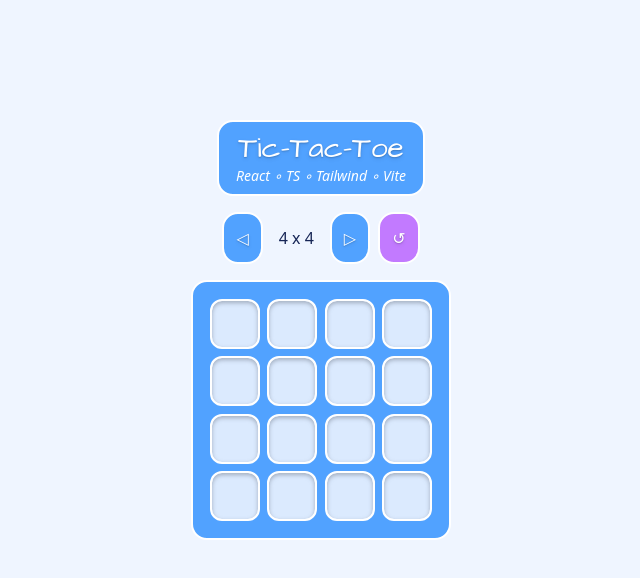
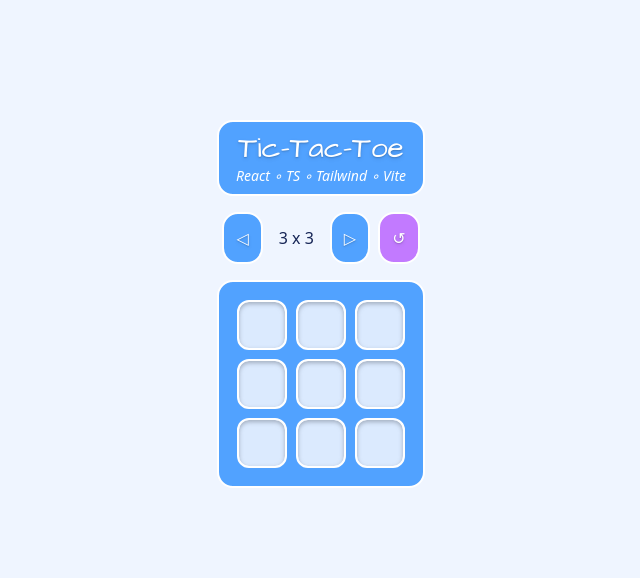
Before and after one commit to LinneaToth/TicTacToe, a React (Vite) app: page / in a window 1280 px wide. Shown: the top 578 px of the page, without its empty margins (319-959 px from the left). Built offline with nearby package versions, Linux system fonts and the light colour scheme.

Commit message:
single array board  kind of working

```diff
--- a/index.html
+++ b/index.html
@@ -3,9 +3,9 @@
 
 <head>
   <meta charset="UTF-8" />
-  <link rel="icon" type="image/svg+xml" href="/vite.svg" />
+  <link rel="icon" type="image/png" href="/favicon.ico">
   <meta name="viewport" content="width=device-width, initial-scale=1.0" />
-  <title>Vite + React + TS</title>
+  <title>Tic! Tac! TOE!</title>
 </head>
 
 <body>
--- a/src/App.tsx
+++ b/src/App.tsx
@@ -22,7 +22,7 @@ function App() {
         </h2>
       </header>
       <main className="flex h-full w-full content-center justify-center">
-        <Game unitSize={unitSize} />
+        <Game unitSize={unitSize} maxSize={5} minSize={3} />
       </main>
     </div>
   );
--- a/src/components/Game.tsx
+++ b/src/components/Game.tsx
@@ -1,20 +1,13 @@
-import React, { useState, useEffect, useRef } from "react";
+import React, { useState, useEffect } from "react";
 import { type Field, type Board, type GameProps } from "../types/types";
 import GameField from "./GameField";
 import Options from "./Options.tsx";
 
 interface GameProps {
   unitSize: number;
+  maxSize: number;
+  minSize: number;
 }
-
-export default function Game({ unitSize }: GameProps): React.JSX.Element {
-  const maxSize: number = 5;
-  const minSize: number = 3;
-  const [boardSize, setBoardSize] = useState<number>(4);
-  const winRef = useRef(boardSize);
-  const [board, setBoard] = useState<Board>(newBoard(boardSize));
-  const [isPlayerOneActive, setIsPlayerOneActive] = useState<boolean>(true);
-  const [gameOver, setGameOver] = useState<boolean>(false);
 
 const gameWidths: string[] = [
   `grid-cols-3`,
@@ -26,6 +19,17 @@ export default function Game({ unitSize }: GameProps): React.JSX.Element {
   `grid-cols-9`,
   `grid-cols-19`,
 ];
+
+export default function Game({
+  unitSize,
+  maxSize,
+  minSize,
+}: GameProps): React.JSX.Element {
+  const [boardSize, setBoardSize] = useState<number>(3);
+  const [board, setBoard] = useState<Board>(newBoard(boardSize));
+  const [isPlayerOneActive, setIsPlayerOneActive] = useState<boolean>(true);
+  const [gameOver, setGameOver] = useState<boolean>(false);
+
   const gridCols: string = gameWidths[boardSize - 3];
   const padding: number = 15;
   const boardWidth: string =
@@ -33,81 +37,106 @@ export default function Game({ unitSize }: GameProps): React.JSX.Element {
     (2 * padding + (Number(boardSize - 3) - 1)) * 2 +
     "px";
 
+  function newBoard(size: number = 3): Board {
+    if (size < minSize || size > maxSize) {
+      throw new Error(
+        `We like flexibility, but some boundaries in life are in order! Game board size can range from ${minSize} to ${maxSize}. Sorry.`,
+      );
+    }
+    return Array.from({ length: size * size }, (_, i) => ({
+      status: "",
+      winner: false,
+      id: i,
+    }));
+  }
+  console.log(board);
+
   useEffect(() => {
-    checkWinner(isPlayerOneActive ? "O" : "X");
-  }, [board]); //check winner
+    if (gameOver) return; //Guard, ensuring I don't get an infinite loop where the effect changes the board AND listens for board changes
+    const playerName = isPlayerOneActive ? "O" : "X";
 
-  function checkWinner(playerName: string) {
+    function showWinningFields(winningIndexes: number[]) {
+      const boardWithWinners: Board = [...board];
+      winningIndexes.forEach(
+        (winner) => (boardWithWinners[winner].winner = true),
+      );
+      setBoard(boardWithWinners);
+    }
+
+    //Check rows & columns
+    for (let i = 0; i < boardSize; i++) {
+      const winnersCol: number[] = [];
+      const col: Field[] = board.filter((_, index) => {
+        if (index % boardSize === i) winnersCol.push(index);
+        return index % boardSize === i;
+      });
+
+      if (col.every((f) => f.status === playerName)) {
+        console.log(playerName + " won!");
+        showWinningFields(winnersCol);
+        setGameOver(true);
+        return;
+      }
+
+      const row: Field[] = board.slice(
+        i * boardSize,
+        i * boardSize + boardSize,
+      );
+
+      if (row.every((f) => f.status === playerName)) {
+        const winnersRow: number[] = [];
+        for (let j = 0; j < boardSize; j++) {
+          winnersRow.push(boardSize * i + j);
+        }
+        showWinningFields(winnersRow);
+        setGameOver(true);
+      }
+    }
+
+    //Check diagonals
+    let rowCount: number = 0;
+    const diagonalDown: Field[] = board.filter((_, index) => {
+      if (index % boardSize === 0) rowCount++;
+      return index % boardSize === rowCount - 1;
+    });
+    let colCount = boardSize;
+    const diagonalUp: Field[] = board.filter((_, index) => {
+      if (index % boardSize === 0) colCount--;
+      return index % boardSize === colCount;
+    });
+    if (
+      diagonalUp.every((f) => f.status === playerName) ||
+      diagonalDown.every((f) => f.status === playerName)
+    ) {
+      console.log(playerName + " won!");
+      setGameOver(true);
+      return;
+    }
+
     // Check draw
-    const drawChecked = board.map((row) =>
-      row.every((field) => field.status !== ""),
-    );
-    if (drawChecked.every((checkedRow) => checkedRow === true)) {
+    if (board.every((field) => field.status !== "")) {
       console.log("it's a draw.");
       setGameOver(true);
     }
+  }, [board, isPlayerOneActive, boardSize, gameOver]); //check winner
 
-    //Check rows
-    for (let row = 0; row < board.length; row++) {
-      if (board[row].every((field) => field.status === playerName)) {
-        setGameOver(true);
-        board[row].map((field) => (field.winner = true));
-        console.log(playerName + " has won");
-        return;
-      }
-    }
-
-    //Check columns
-    for (let col = 0; col < boardSize; col++) {
-      if (board.every((row) => row[col].status === playerName)) {
-        setGameOver(true);
-        console.log(playerName + " has won");
-        board.map((row) => (row[col].winner = true));
-        return;
-      }
-    }
-
-    //Check diagonal
-    if (board.every((row, index) => row[index].status === playerName)) {
-      board.map((row, index) => {
-        row[index].winner = true;
-      });
-      setGameOver(true);
-      console.log(playerName + " has won");
-      return;
-    }
-
-    //Check reverse diagonal
-    if (
-      board.every(
-        (row, index) => row[boardSize - index - 1].status === playerName,
-      )
-    ) {
-      board.map((row, index) => {
-        row[boardSize - index - 1].winner = true;
-      });
-      setGameOver(true);
-      console.log(playerName + " has won");
-      return;
-    }
-  }
-
-  function onIncreaseSize() {
-    if (boardSize === maxSize) return;
-    const newBoardSize = boardSize + 1;
+  function handleChangeSize(change: number): void {
+    if (boardSize + change > maxSize || boardSize + change < minSize) return;
+    const newBoardSize = boardSize + change;
     setBoardSize(newBoardSize);
     const updatedBoard: Board = newBoard(newBoardSize);
     setBoard(updatedBoard);
     setGameOver(false);
   }
 
-  function onDecreaseSize(): void {
-    if (boardSize === minSize) return;
-    const newBoardSize = boardSize - 1;
-    setBoardSize(newBoardSize);
-    const updatedBoard: Board = newBoard(newBoardSize);
-    setBoard(updatedBoard);
-    setGameOver(false);
+  function handleFieldClick(index: number) {
+    if (gameOver) return;
+    handleTurn();
+    if (board[index].status !== "") return;
+
+    const newBoard: Board = [...board];
+    newBoard[index].status = isPlayerOneActive ? "X" : "O";
+    setBoard(newBoard);
   }
 
   function clearBoard(): void {
@@ -119,58 +148,14 @@ export default function Game({ unitSize }: GameProps): React.JSX.Element {
     setIsPlayerOneActive((isPlayerOneActive: boolean) => !isPlayerOneActive);
   }
 
-  function newBoard(size: number = 3): Board {
-    if (size < minSize || size > maxSize) {
-      throw new Error(
-        `We like flexibility, but some boundaries in life are in order! Game board size can range from ${minSize} to ${maxSize}. Sorry.`,
-      );
-    }
-    const mainArray: Board = [];
-    for (let i = 0; i < size; i++) {
-      mainArray[i] = new Array<Field>(size).fill({
-        status: "",
-        winner: false,
-      });
-    }
-    return mainArray;
-  }
-
-  function handleFieldClick(
-    rowIdx: number,
-    colIdx: number,
-    curField: Field,
-  ): void {
-    if (gameOver) return;
-    handleTurn();
-    console.log(
-      (isPlayerOneActive ? "X on " : "O on ") +
-        "col: " +
-        colIdx +
-        ", row: " +
-        rowIdx,
-    );
-    if (curField.status !== "") return;
-    setBoard((prevBoard): Board => {
-      const updatedBoard: Board = prevBoard.map((row, rowIndex) => {
-        if (rowIndex !== rowIdx) return row;
-        return row.map((fld, colIndex) => {
-          if (colIndex !== colIdx) return fld;
-          return { ...fld, status: isPlayerOneActive ? "X" : "O" };
-        });
-      });
-
-      return updatedBoard;
-    });
-  }
-
   return (
     <div style={{ width: boardWidth }} className="mt-3">
       {" "}
       <Options
         onClear={clearBoard}
         boardSize={boardSize}
-        onDecreaseSize={onDecreaseSize}
-        onIncreaseSize={onIncreaseSize}
+        onDecreaseSize={() => handleChangeSize(-1)}
+        onIncreaseSize={() => handleChangeSize(1)}
       />
       <div
         className={`grid ${gridCols} items-center justify-items-center gap-1 rounded-2xl border-2 border-white bg-blue-400`}
@@ -179,18 +164,16 @@ export default function Game({ unitSize }: GameProps): React.JSX.Element {
           height: boardWidth,
         }}
       >
-        {board.map((row: Field[], rowIdx: number) => {
-          return row.map((field: Field, colIdx: number) => {
+        {board.map((f: Field, fIdx: number) => {
           return (
             <GameField
               gameOver={gameOver}
-                key={`row${rowIdx}col${colIdx}`}
-                handleClick={() => handleFieldClick(rowIdx, colIdx, field)}
+              key={`f${fIdx}`}
+              handleClick={() => handleFieldClick(f.id)}
               unitSize={unitSize}
-                field={field}
+              field={f}
             />
           );
-          });
         })}{" "}
       </div>
     </div>
--- a/src/components/GameField.tsx
+++ b/src/components/GameField.tsx
@@ -11,7 +11,7 @@ export default function GameField({
   handleClick,
   unitSize,
   field,
-  gameOver = { gameOver },
+  gameOver,
 }: FieldProps) {
   const cursor: string =
     field.status === "" && !gameOver ? "cursor-pointer" : "cursor-arrow";
--- a/src/components/Options.tsx
+++ b/src/components/Options.tsx
@@ -1,4 +1,3 @@
-import React from "react";
 import Button from "./Button";
 
 interface OptionProps {
@@ -6,7 +5,6 @@ interface OptionProps {
   onDecreaseSize: () => void;
   onClear: () => void;
   boardSize: number;
-  gameOver: boolean;
 }
 
 export default function Options({
@@ -14,7 +12,6 @@ export default function Options({
   onIncreaseSize,
   onClear,
   boardSize,
-  gameOver,
 }: OptionProps) {
   return (
     <div className="mb-3 flex flex-wrap items-center justify-center">
--- a/src/types/types.ts
+++ b/src/types/types.ts
@@ -1,5 +1,6 @@
 export type Field = {
   status: "" | "X" | "O";
   winner: boolean;
+  id: number;
 };
-export type Board = Field[][];
+export type Board = Field[];
```
Also changed, not shown: 1 other file (tests, documents, lock files or other folders). Lines whose indentation alone changed are shown as unchanged.
